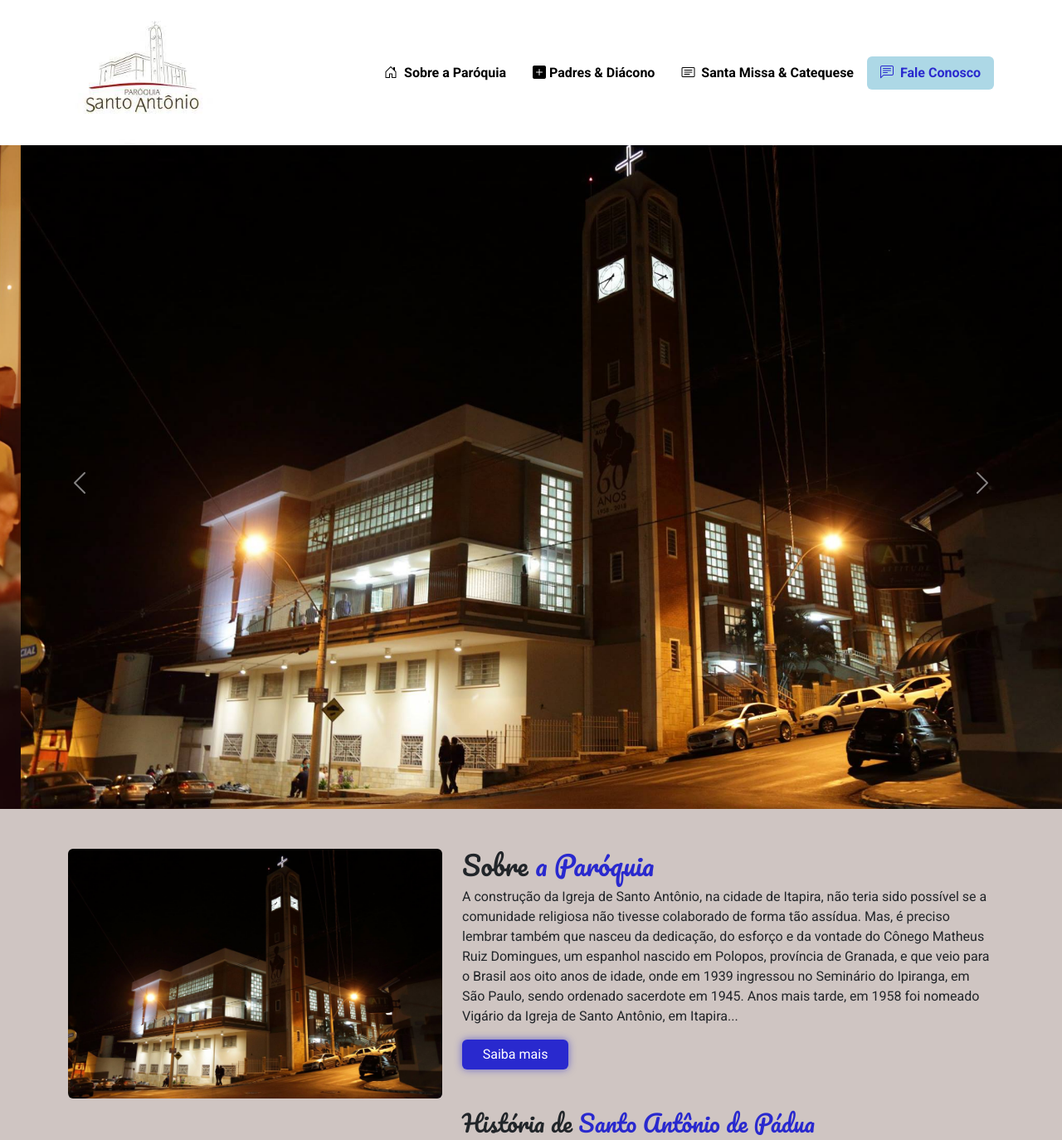
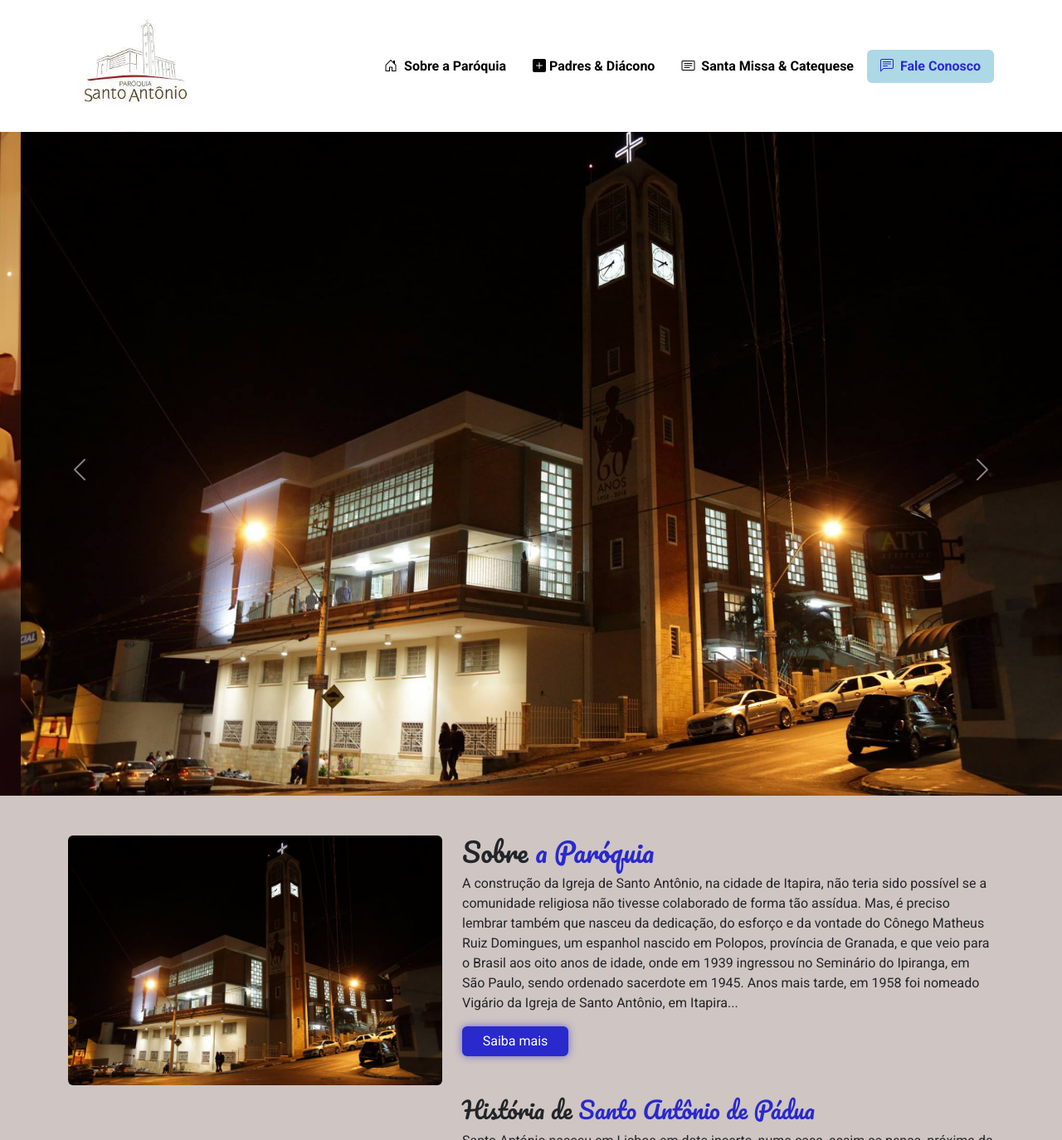
Before and after one commit to DiegoGervazoni/site_paroquia_sto_antonio, a website: page index.html in a window 1280 px wide. Shown: the top 1374 px of the page at 83% size. Drawn offline with nearby package versions, Linux system fonts and the light colour scheme.

Commit message:
correção do width dos botoes em responsividade e diminuição do size do header

```diff
--- a/src/main.scss
+++ b/src/main.scss
@@ -30,7 +30,7 @@ body {
   }
 
   .container {
-    @include image-size(10.938rem);
+    @include image-size(9.938rem);
   }
 }
 
@@ -119,7 +119,7 @@ body {
   border: 0;
   background-color: colors.$btn-more-bg;
   box-shadow: colors.$btn-more-shadow;
-  width: 20%;
+  width: 8rem;
 
   &:hover {
     color: #fff;
```
Also changed, not shown: build/main.css.
